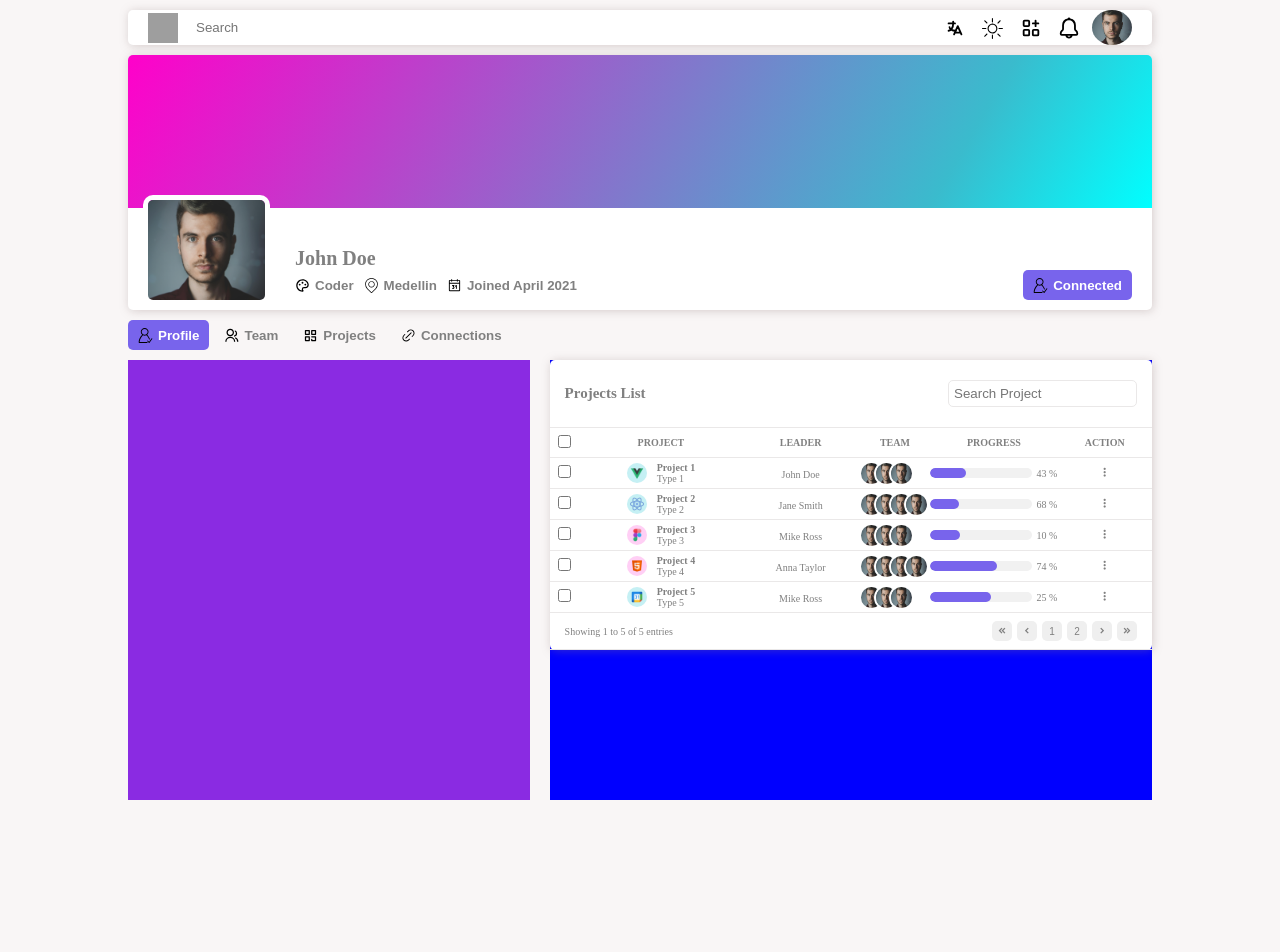
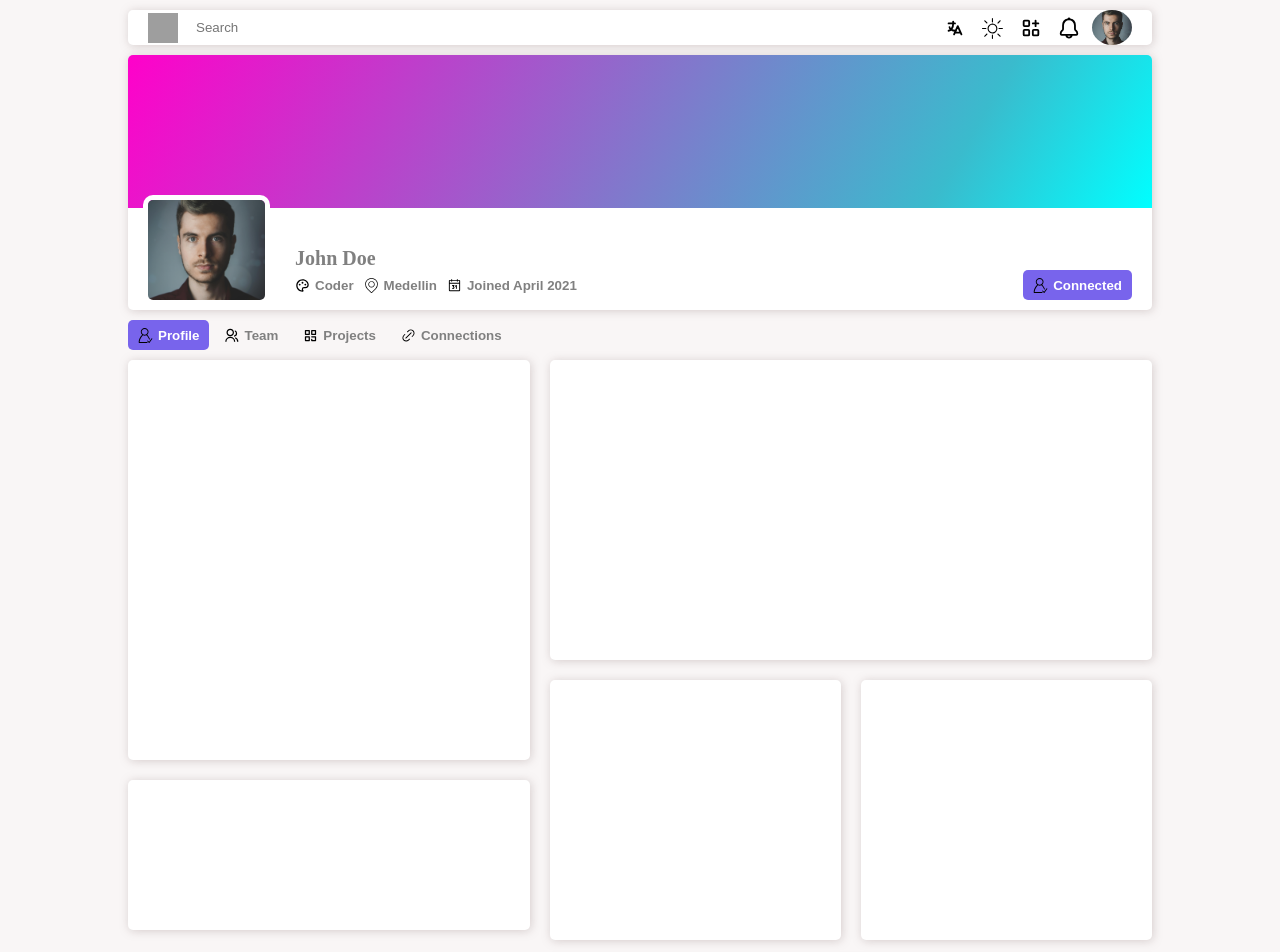
Before and after one commit to JhonatanTH7/Vue-Project, a Vue app: page / in a window 1280 px wide. Shown: the top 952 px of the page. Before the commit the page ends 800 px from the top, so only its background shows below. Built offline with nearby package versions, Linux system fonts and the light colour scheme; grey boxes are pictures that could not be loaded.

Commit message:
added profile sections containers, some minor fixes on TopBar and Changes on index styles

```diff
--- a/src/assets/styles/index.css
+++ b/src/assets/styles/index.css
@@ -3,18 +3,25 @@
   --gray: #808080;
   --purple: #7864ec;
   --boxShadow: #937f7f59;
+  --background: #f9f6f6;
+}
+
+html {
+  overflow-y: auto;
+  scrollbar-width: thin;
+  scrollbar-color: var(--purple) var(--background);
 }
 
 * {
   margin: 0;
   padding: 0;
   box-sizing: border-box !important;
-  color: #808080;
+  color: var(--gray);
 }
 
-html {
+body {
   height: 100vh;
-  background-color: #f9f6f6;
+  background-color: var(--background);
 }
 
 .hoverableNoBGButton,
--- a/src/components/profile/ProfileTab.vue
+++ b/src/components/profile/ProfileTab.vue
@@ -27,19 +27,32 @@ import { projects } from "@/utils/data/Data";
 
 <style scoped>
 section {
+  display: flex;
+  height: min-content;
   width: 80%;
-  width: 80%;
-  display: flex;
   gap: 20px;
+  padding-bottom: 10px;
 }
 
 .leftSide {
   width: 40%;
-  background-color: blueviolet;
+}
+
+.leftSide,
+.rightSide {
+  display: flex;
+  flex-direction: column;
+  gap: 20px;
 }
 
 .rightSide {
   width: 60%;
-  background-color: blue;
+}
+
+.middleRightSection {
+  height: 260px;
+  width: 100%;
+  display: flex;
+  gap: 20px;
 }
 </style>
--- a/src/components/profile/activityTimeline/ActivityTimeline.vue
+++ b/src/components/profile/activityTimeline/ActivityTimeline.vue
@@ -1,7 +1,15 @@
 <template>
-  <div></div>
+  <div class="activityTimelineContainer"></div>
 </template>
 
 <script setup lang="ts"></script>
 
-<style scoped></style>
+<style scoped>
+.activityTimelineContainer {
+  height: 300px;
+  width: 100%;
+  border-radius: 5px;
+  box-shadow: 1px 1px 10px var(--boxShadow);
+  background-color: var(--primary);
+}
+</style>
--- a/src/components/profile/connectionList/ConnectionList.vue
+++ b/src/components/profile/connectionList/ConnectionList.vue
@@ -1,7 +1,14 @@
 <template>
-  <div></div>
+  <div class="connectionListContainer"></div>
 </template>
 
 <script setup lang="ts"></script>
 
-<style scoped></style>
+<style scoped>
+.connectionListContainer {
+  width: 50%;
+  border-radius: 5px;
+  box-shadow: 1px 1px 10px var(--boxShadow);
+  background-color: var(--primary);
+}
+</style>
--- a/src/components/profile/projectTable/ProjectTable.vue
+++ b/src/components/profile/projectTable/ProjectTable.vue
@@ -53,7 +53,7 @@
             <div class="entriesPagination">
               <button><i class="bx bxs-chevrons-left"></i></button>
               <button><i class="bx bxs-chevron-left"></i></button>
-              <button>1</button>
+              <button class="purpleBGIconButton">1</button>
               <button>2</button>
               <button><i class="bx bxs-chevron-right"></i></button>
               <button><i class="bx bxs-chevrons-right"></i></button>
@@ -67,7 +67,7 @@
 
 <script setup lang="ts">
 import ProjectTableItem from "@/components/profile/projectTable/ProjecTableItem.vue";
-import type { Project } from "@/utils/data/Data";
+import type { Project } from "@/utils/types/Types";
 defineProps<{
   projects: Project[];
 }>();
@@ -75,6 +75,7 @@ defineProps<{
 
 <style scoped>
 table {
+  height: 300px;
   width: 100%;
   border: none;
   border-radius: 5px;
@@ -123,6 +124,5 @@ tr {
   height: 20px;
   width: 20px;
   font-size: 10px;
-  color: #808080;
 }
 </style>
--- a/src/components/profile/sideProfileInfo/SideProfileDetails.vue
+++ b/src/components/profile/sideProfileInfo/SideProfileDetails.vue
@@ -1,13 +1,15 @@
 <template>
-  <div class="container"></div>
+  <div class="sideProfileDetailsContainer"></div>
 </template>
 
 <script setup lang="ts"></script>
 
 <style scoped>
-.container {
-  height: 100px;
+.sideProfileDetailsContainer {
+  height: 400px;
   width: 100%;
-  background-color: blueviolet;
+  border-radius: 5px;
+  box-shadow: 1px 1px 10px var(--boxShadow);
+  background-color: var(--primary);
 }
 </style>
--- a/src/components/profile/sideProfileInfo/SideProfileOverview.vue
+++ b/src/components/profile/sideProfileInfo/SideProfileOverview.vue
@@ -1,7 +1,15 @@
 <template>
-  <div></div>
+  <div class="sideProfileOverviewContainer"></div>
 </template>
 
 <script setup lang="ts"></script>
 
-<style scoped></style>
+<style scoped>
+.sideProfileOverviewContainer {
+  height: 150px;
+  width: 100%;
+  border-radius: 5px;
+  box-shadow: 1px 1px 10px var(--boxShadow);
+  background-color: var(--primary);
+}
+</style>
--- a/src/components/profile/teamList/TeamList.vue
+++ b/src/components/profile/teamList/TeamList.vue
@@ -1,7 +1,14 @@
 <template>
-  <div></div>
+  <div class="teamListContainer"></div>
 </template>
 
 <script setup lang="ts"></script>
 
-<style scoped></style>
+<style scoped>
+.teamListContainer {
+  width: 50%;
+  border-radius: 5px;
+  box-shadow: 1px 1px 10px var(--boxShadow);
+  background-color: var(--primary);
+}
+</style>
--- a/src/components/topBar/TopBar.vue
+++ b/src/components/topBar/TopBar.vue
@@ -41,7 +41,7 @@ const imagesPaths = [
 
 .leftContent {
   height: 100%;
-  width: 70%;
+  width: 50%;
   display: flex;
   align-items: center;
   gap: 8px;
@@ -69,7 +69,7 @@ const imagesPaths = [
 
 .rightContent {
   height: 100%;
-  width: 30%;
+  width: 50%;
   display: flex;
   align-items: center;
   justify-content: end;
```
